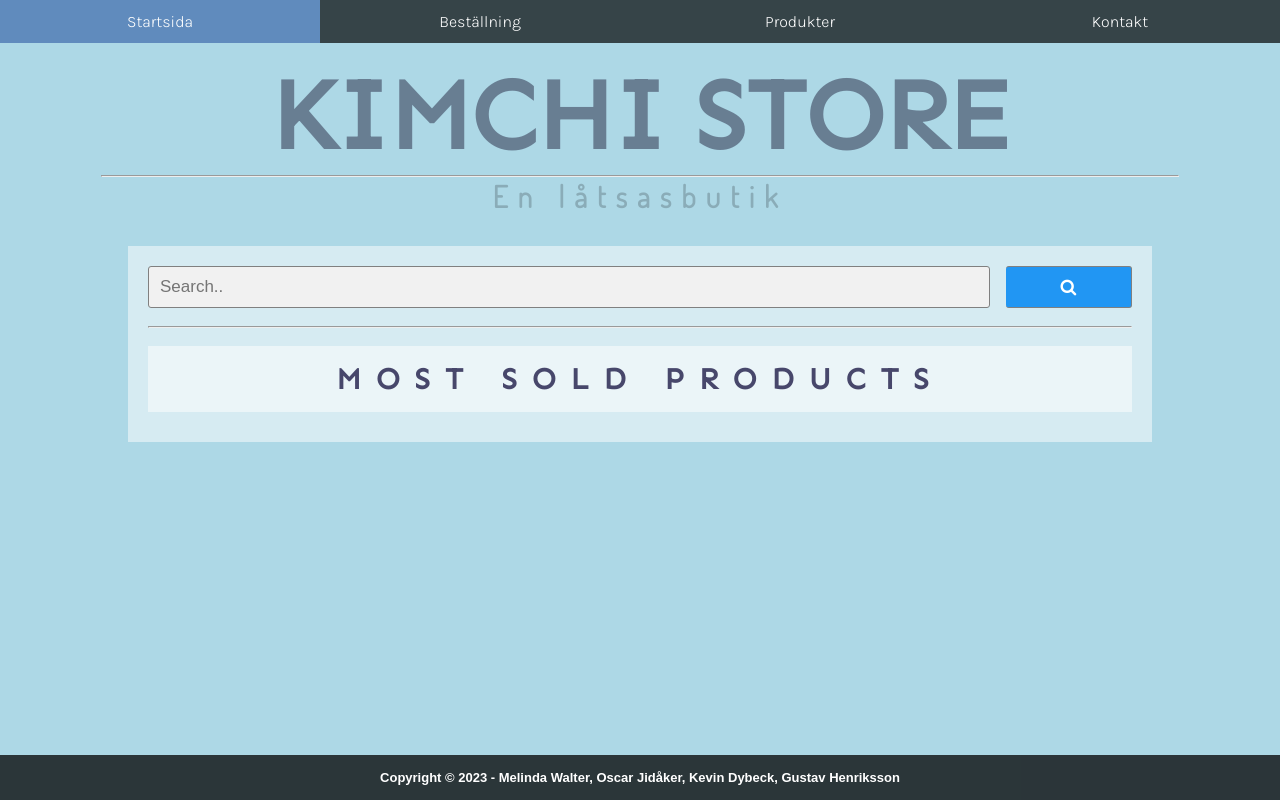
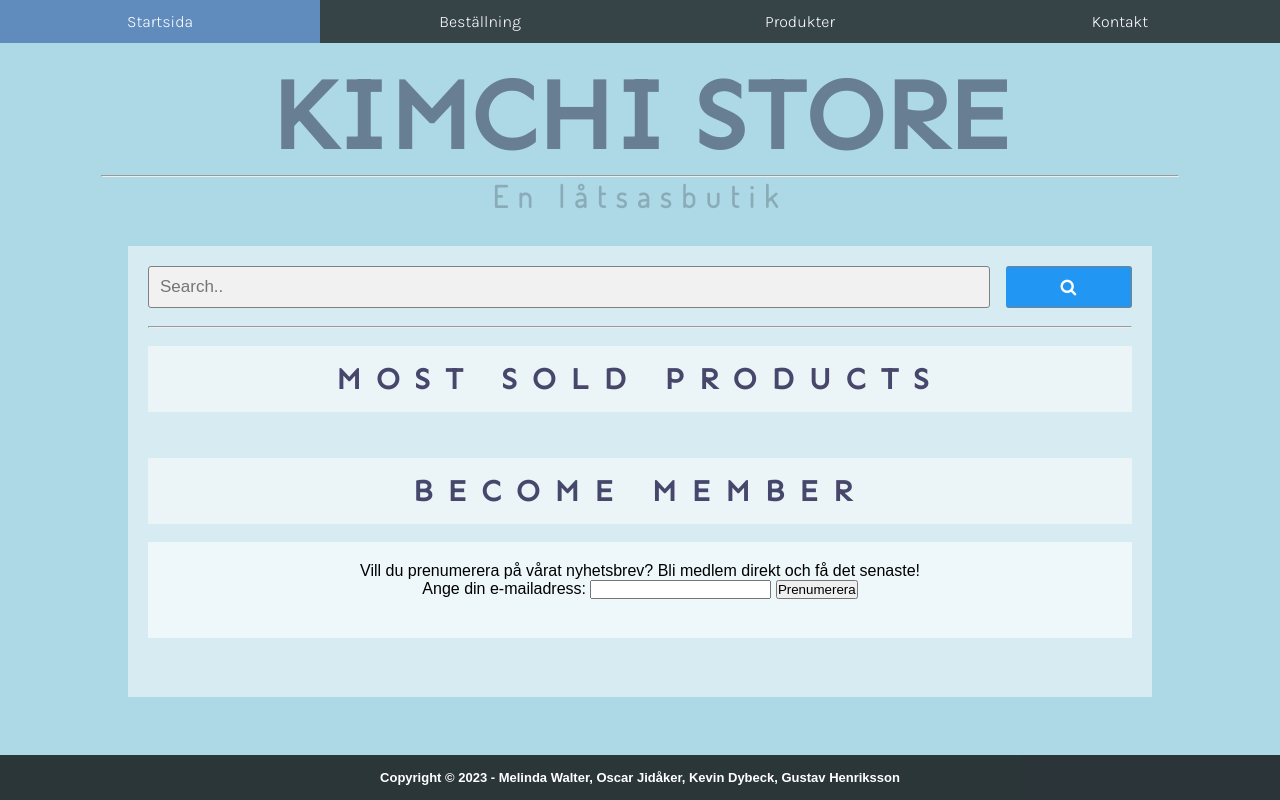
Before and after one commit to mewal92/KimchiStore, a plain HTML site: page src/index.html in a window 1280 px wide. Drawn offline with Linux system fonts and the light colour scheme; no server answers; a web font is replaced by a local one.

Commit message:
becomemember

```diff
--- a/src/css/stilmall.css
+++ b/src/css/stilmall.css
@@ -175,6 +175,7 @@ h2 {
     text-align: left;
     padding: 20px;
     margin-top: 2%;
+    margin-bottom: 2%;
 }
 
 form.example input[type=text] {
@@ -288,6 +289,22 @@ form.example button:hover {
     font-size: 16px;
     font-weight: bold;
     margin-bottom: 0;
+  }
+
+  .info {
+    background-color: #ffffff99;
+    margin-bottom: 4%;
+    overflow: hidden;
+    width: 100%;
+    height: 100%;
+    text-align: center;
+    padding: 20px;
+    padding-bottom: 4%;
+
+  }
+
+  input[type=pren],[type=prenbutt]{
+height: 10%;
   }
 
 
--- a/src/index.html
+++ b/src/index.html
@@ -43,7 +43,16 @@
       <div id="categoryhead">MOST SOLD PRODUCTS</div>
       <div class="top10sold"></div>
       <div id="topproducts"></div>
-    </div>
+<br><br>
+
+<div id="categoryhead">BECOME MEMBER</div>
+<BR>
+<div class="info">
+      Vill du prenumerera på vårat nyhetsbrev? Bli medlem direkt och få det senaste!<br>
+      <label for="email">Ange din e-mailadress: </label>
+              <input type="pren" id="pren" name="email" />
+              <button type="prenbutt" id="prenbutt">Prenumerera</button>
+    </div></div>
     <footer id="footer" class="footer"></footer>
   </body>
 </html>
```
